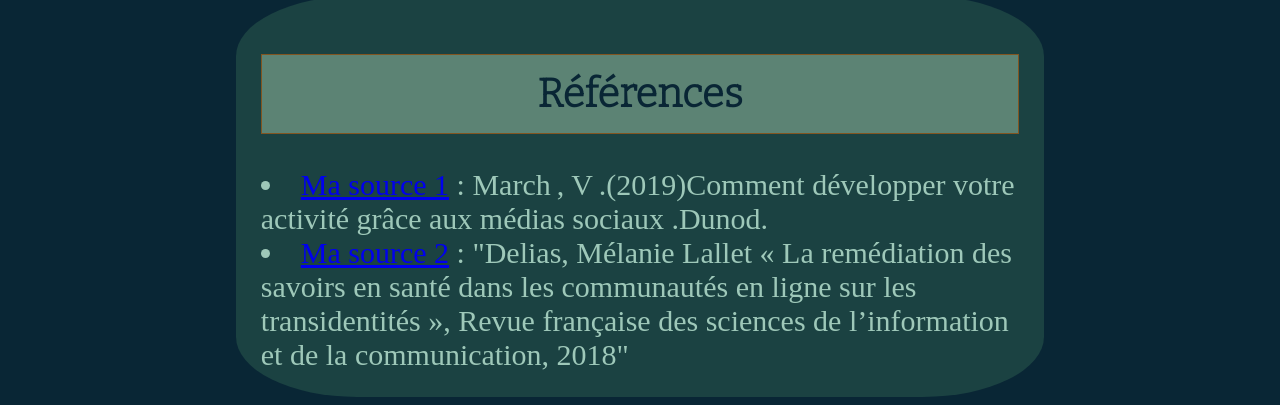
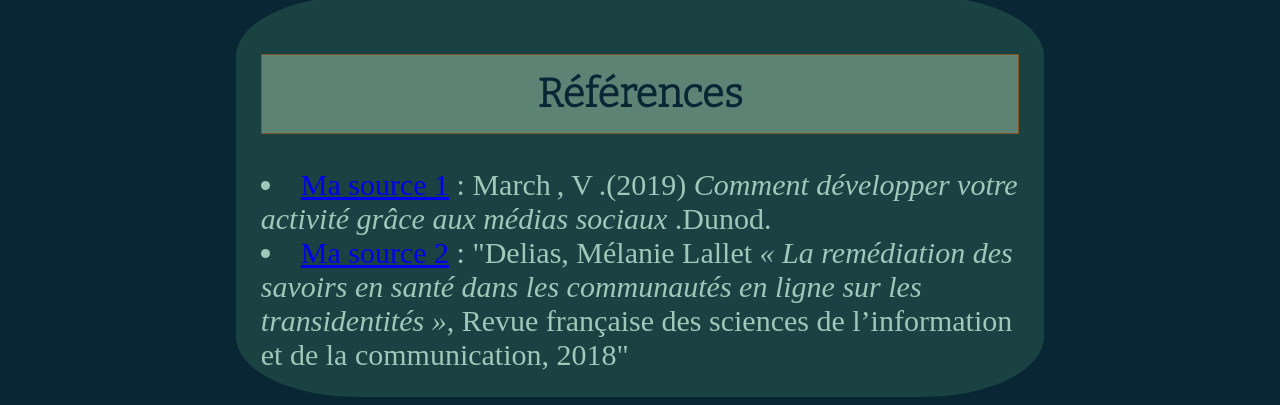
Before and after one commit to ECN1006-A23/Maria-ossebi, a plain HTML site: page index.html in a window 1280 px wide. Shown: the part 1703-2108 px from the top of the page. Drawn offline with nearby package versions, Linux system fonts and the light colour scheme.

Commit message:
Update index.html

```diff
--- a/index.html
+++ b/index.html
@@ -108,7 +108,7 @@
         idées. C’est ce que démontre Valérie March dans Comment développer votre
         activité grâce aux médias sociaux : << Les médias sociaux ont envahi
         notre quotidien.[ ...] Plus de 16 millions de professionnels sont
-        inscrits sur LinkedIn en France. >> (1)
+        inscrits sur LinkedIn en France. >> <strong>(1)</strong>
         <br />
         Auparavant, l'accès à l'information et la capacité d'influencer étaient
         limités à quelques-uns. Aujourd'hui, ces plateformes ont démocratisé
@@ -116,7 +116,8 @@
         interactif des médias sociaux a changé la façon dont nous discutons des
         idées et : << C’est surtout au moment de sa démocratisation, au tournant
         du siècle, que l’internet a permis à un nouvel espace d’expression et de
-        visibilité d’émerger,[ …] circuits médiatiques traditionnels.>> (2).
+        visibilité d’émerger,[ …] circuits médiatiques traditionnels.>>
+        <strong>(2)</strong>.
         <br />
         Les hashtags et les tendances ont créé des forums mondiaux pour des
         discussions ciblées. Cela a permis de rassembler des personnes de
@@ -156,14 +157,18 @@
           href="https://www.cairn.info/comment-developper-votre-activite-grace-aux-medias--9782100784677.htm"
           >Ma source 1</a
         >
-        : March , V .(2019)Comment développer votre activité grâce aux médias
-        sociaux .Dunod.
+        : March , V .(2019)
+        <em>Comment développer votre activité grâce aux médias sociaux </em
+        >.Dunod.
       </li>
       <li>
         <a href="https://journals.openedition.org/rfsic//4813">Ma source 2</a>
-        : "Delias, Mélanie Lallet « La remédiation des savoirs en santé dans les
-        communautés en ligne sur les transidentités », Revue française des
-        sciences de l’information et de la communication, 2018"
+        : "Delias, Mélanie Lallet
+        <em
+          >« La remédiation des savoirs en santé dans les communautés en ligne
+          sur les transidentités »</em
+        >, Revue française des sciences de l’information et de la communication,
+        2018"
       </li>
     </div>
     <script>
```
